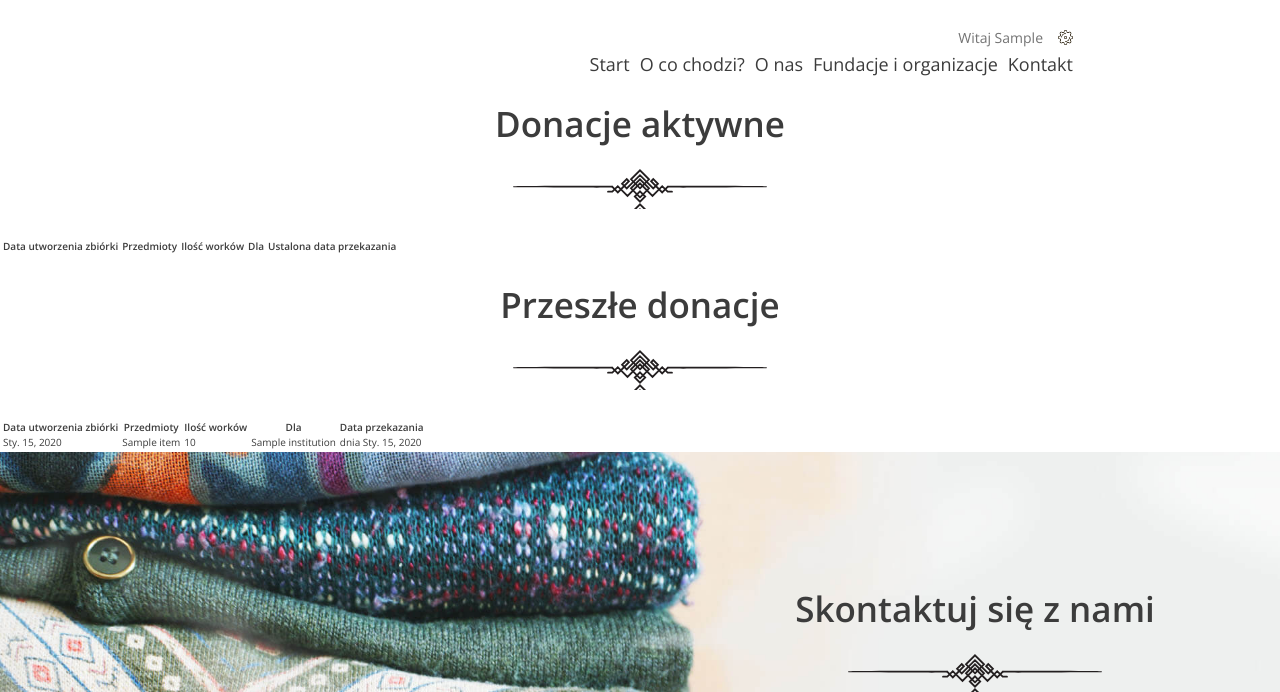
After one commit to tomeksporczyk/Oddam_w_dobre_rece, a Django app: page /donations in a window 1280 px wide. The commit adds this page. Shown: the top 692 px of the page. Run offline with Django 3.2, Linux system fonts and the light colour scheme; a user stored in the database is signed in; tables that the repository leaves empty hold one stand-in row (values such as "Sample post"); lists and menus that the app fills with data are empty.

Commit message:
donations list

```diff
--- a/OWDR/templates/OWDR/base.html
+++ b/OWDR/templates/OWDR/base.html
@@ -18,7 +18,7 @@
                     <ul class="dropdown">
                       <li><a href="{% url 'profile' %}">Profil</a></li>
                       <li><a href="#">Ustawienia</a></li>
-                      <li><a href="#">Moje zbiórki</a></li>
+                      <li><a href="{% url 'donation_list' %}">Moje zbiórki</a></li>
                       <li><a href="{% url 'logout' %}">Wyloguj</a></li>
                     </ul>
                   </li>
--- a/OWDR/templates/OWDR/form.html
+++ b/OWDR/templates/OWDR/form.html
@@ -18,7 +18,7 @@
                     <ul class="dropdown">
                       <li><a href="{% url 'profile' %}">Profil</a></li>
                       <li><a href="#">Ustawienia</a></li>
-                      <li><a href="#">Moje zbiórki</a></li>
+                      <li><a href="{% url 'donation_list' %}">Moje zbiórki</a></li>
                       <li><a href="{% url 'logout' %}">Wyloguj</a></li>
                     </ul>
                   </li>
--- a/OWDR/templates/OWDR/index.html
+++ b/OWDR/templates/OWDR/index.html
@@ -17,7 +17,7 @@
                 <ul class="dropdown">
                   <li><a href="{% url 'profile' %}">Profil</a></li>
                   <li><a href="#">Ustawienia</a></li>
-                  <li><a href="#">Moje zbiórki</a></li>
+                  <li><a href="{% url 'donation_list' %}">Moje zbiórki</a></li>
                   <li><a href="{% url 'logout' %}">Wyloguj</a></li>
                 </ul>
               </li>
--- /dev/null
+++ b/OWDR/templates/OWDR/my_donations.html
@@ -0,0 +1,54 @@
+{% extends 'OWDR/base.html' %}
+{% block content %}
+    <h2>Donacje aktywne</h2>
+    <table>
+        <thead>
+            <tr>
+                <th>Data utworzenia zbiórki</th>
+                <th>Przedmioty</th>
+                <th>Ilość worków</th>
+                <th>Dla</th>
+                <th>Ustalona data przekazania</th>
+            </tr>
+        </thead>
+        <tbody>
+            {% for record in active %}
+                <tr>
+                    <td>{{ record.created_date }}</td>
+                    <td>{% for item in record.items.all %}
+                            {{ item.name }}<br>
+                        {% endfor %}</td>
+                    <td>{{ record.quantity }}</td>
+                    <td>{{ record.institution.name }}</td>
+                    <td>dnia {{ record.courier_information.date }}<br>o godzinie {{ record.courier_information.time }}</td>
+                    <td><a href="{% url 'donation_detais' %}">Zmień/zatwierdź odebranie</a></td>
+                </tr>
+            {% endfor %}
+        </tbody>
+    </table>
+    <h2>Przeszłe donacje</h2>
+    <table>
+        <thead>
+            <tr>
+                <th>Data utworzenia zbiórki</th>
+                <th>Przedmioty</th>
+                <th>Ilość worków</th>
+                <th>Dla</th>
+                <th>Data przekazania</th>
+            </tr>
+        </thead>
+        <tbody>
+            {% for record in past %}
+                <tr>
+                    <td>{{ record.created_date }}</td>
+                    <td>{% for item in record.items.all %}
+                            {{ item.name }}<br>
+                        {% endfor %}</td>
+                    <td>{{ record.quantity }}</td>
+                    <td>{{ record.institution.name }}</td>
+                    <td>dnia {{ record.picked_up_date }}</td>
+                </tr>
+            {% endfor %}
+        </tbody>
+    </table>
+{% endblock %}
--- a/OWDR/urls.py
+++ b/OWDR/urls.py
@@ -12,4 +12,6 @@ urlpatterns = [
     path('profile/edit', EditProfileView.as_view(), name='profile_edit'),
     path('profile/change-password', ChangePasswordView.as_view(), name='change_password'),
     path('form', FormView.as_view(), name='form'),
+    path('donations', MyDonationsView.as_view(), name='donation_list'),
+    path('donations/details', DonationDetailsView.as_view(), name='donation_detais'),
 ]
--- a/OWDR/views.py
+++ b/OWDR/views.py
@@ -116,6 +116,7 @@ class LogoutView(LoginRequiredMixin, View):
 
 
 class FormView(LoginRequiredMixin, View):
+    '''todo: check if date and time is not in the past'''
     login_url = 'login'
     redirect_field_name = 'next'
 
@@ -190,3 +191,22 @@ class FormView(LoginRequiredMixin, View):
         else:
             return self.get(request, error_message="Coś poszło nie tak, uzupełnij formularz jeszcze raz")
         return render(request, 'OWDR/thanks.html')
+
+
+class MyDonationsView(LoginRequiredMixin, View):
+    login_url = 'login'
+    redirect_field_name = 'next'
+
+    def get(self, request):
+        my_active_donations = Gift.objects.filter(picked_up=False, created_by=request.user).order_by("created_date")
+        my_past_donations = Gift.objects.filter(picked_up=True, created_by=request.user).order_by("-picked_up_date")
+        context = {'active': my_active_donations, 'past': my_past_donations}
+        return render(request, 'OWDR/my_donations.html', context)
+
+
+class DonationDetailsView(LoginRequiredMixin, View):
+    login_url = 'login'
+    redirect_field_name = 'next'
+
+    def get(self, request):
+        pass
```
